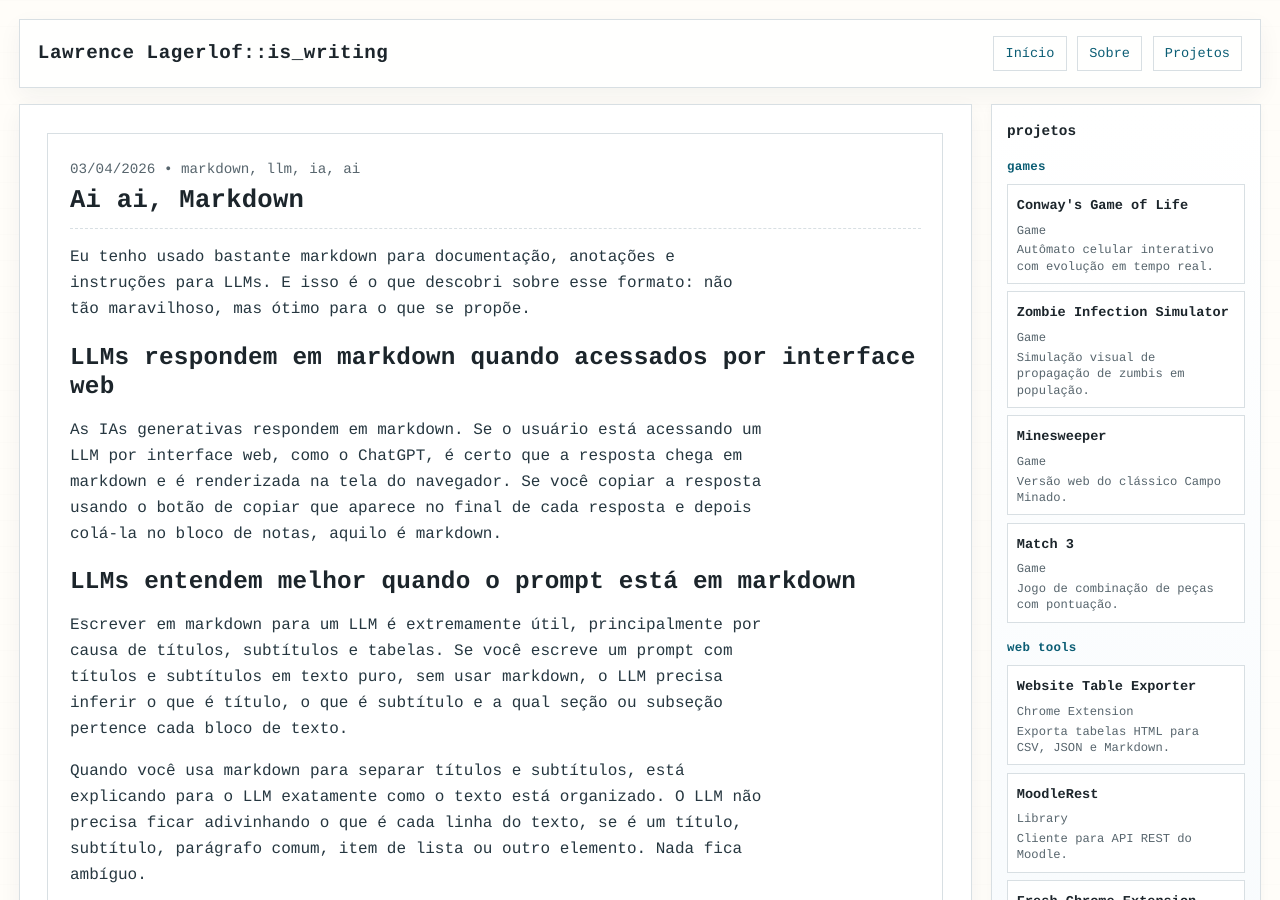
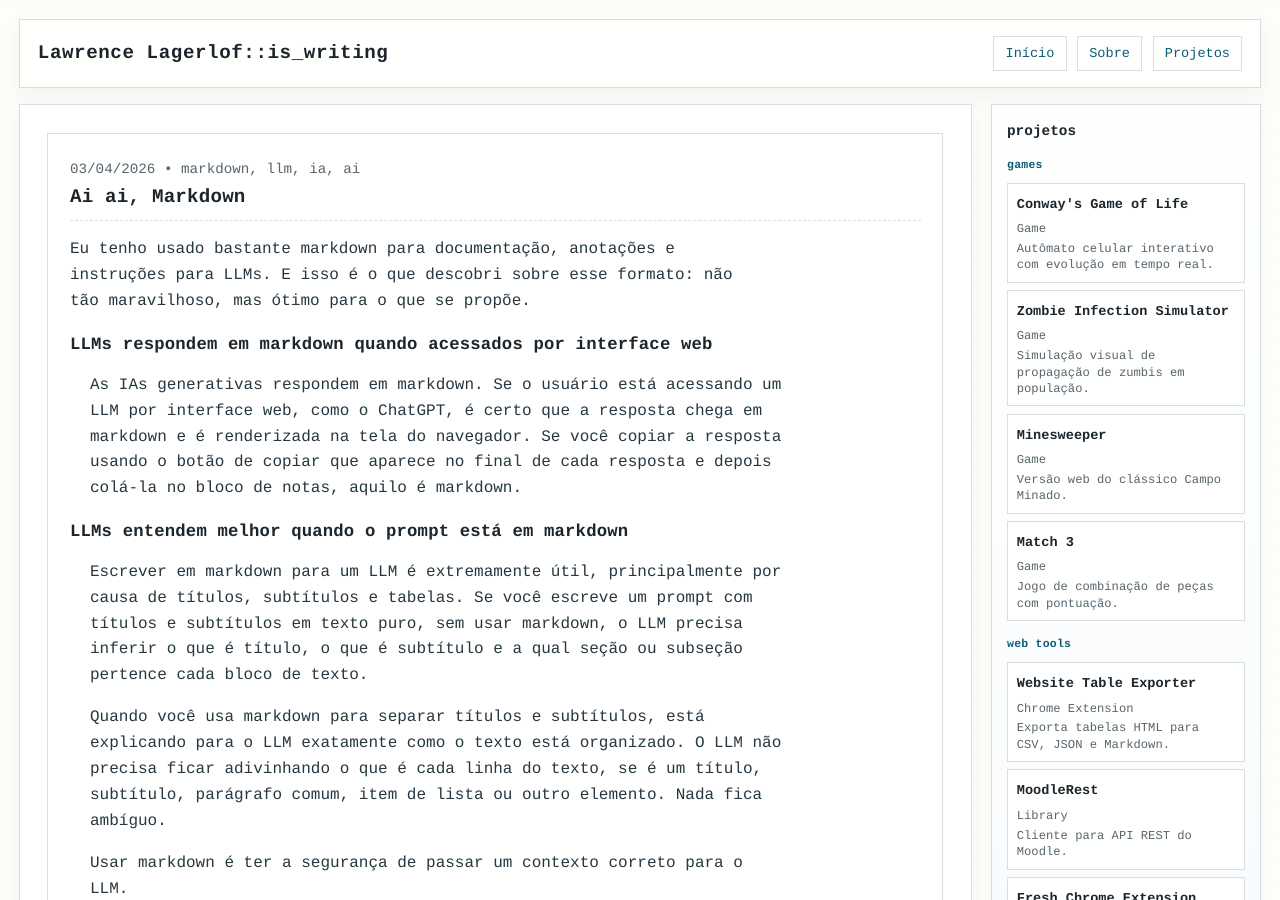
Before and after one commit to llagerlof/llagerlof.github.io, a Jekyll site: the page built from _posts/2026-04-03-ai-ai-markdown.md, in a window 1280 px wide and 900 px high. Built offline with Jekyll 4.4.1, drawn with Linux system fonts in a browser that asks for light colours.

Commit message:
Formatting

```diff
--- a/_posts/2026-04-03-ai-ai-markdown.md
+++ b/_posts/2026-04-03-ai-ai-markdown.md
@@ -6,26 +6,28 @@ tags: [markdown, llm, ia, ai]
 ---
 Eu tenho usado bastante markdown para documentação, anotações e instruções para LLMs. E isso é o que descobri sobre esse formato: não tão maravilhoso, mas ótimo para o que se propõe.
 
+
+
 ## LLMs respondem em markdown quando acessados por interface web
 
-As IAs generativas respondem em markdown. Se o usuário está acessando um LLM por interface web, como o ChatGPT, é certo que a resposta chega em markdown e é renderizada na tela do navegador. Se você copiar a resposta usando o botão de copiar que aparece no final de cada resposta e depois colá-la no bloco de notas, aquilo é markdown.
+> As IAs generativas respondem em markdown. Se o usuário está acessando um LLM por interface web, como o ChatGPT, é certo que a resposta chega em markdown e é renderizada na tela do navegador. Se você copiar a resposta usando o botão de copiar que aparece no final de cada resposta e depois colá-la no bloco de notas, aquilo é markdown.
 
 ## LLMs entendem melhor quando o prompt está em markdown
 
-Escrever em markdown para um LLM é extremamente útil, principalmente por causa de títulos, subtítulos e tabelas. Se você escreve um prompt com títulos e subtítulos em texto puro, sem usar markdown, o LLM precisa inferir o que é título, o que é subtítulo e a qual seção ou subseção pertence cada bloco de texto.
+> Escrever em markdown para um LLM é extremamente útil, principalmente por causa de títulos, subtítulos e tabelas. Se você escreve um prompt com títulos e subtítulos em texto puro, sem usar markdown, o LLM precisa inferir o que é título, o que é subtítulo e a qual seção ou subseção pertence cada bloco de texto.
 
-Quando você usa markdown para separar títulos e subtítulos, está explicando para o LLM exatamente como o texto está organizado. O LLM não precisa ficar adivinhando o que é cada linha do texto, se é um título, subtítulo, parágrafo comum, item de lista ou outro elemento. Nada fica ambíguo.
+> Quando você usa markdown para separar títulos e subtítulos, está explicando para o LLM exatamente como o texto está organizado. O LLM não precisa ficar adivinhando o que é cada linha do texto, se é um título, subtítulo, parágrafo comum, item de lista ou outro elemento. Nada fica ambíguo.
 
-Usar markdown é ter a segurança de passar um contexto correto para o LLM.
+> Usar markdown é ter a segurança de passar um contexto correto para o LLM.
 
 ## Tabelas
 
-Tabelas feitas em markdown são estruturadas e excelentes para passar para um Gemini ou Claude. Se você tiver de passar uma tabela para um LLM, use o formato markdown ou CSV. Quando você faz o upload de uma planilha, a aplicação converte a planilha em CSV antes de passar para o LLM, mas isso é transparente para o usuário.
+> Tabelas feitas em markdown são estruturadas e excelentes para passar para um Gemini ou Claude. Se você tiver de passar uma tabela para um LLM, use o formato markdown ou CSV. Quando você faz o upload de uma planilha, a aplicação converte a planilha em CSV antes de passar para o LLM, mas isso é transparente para o usuário.
 
 ## Documentação pessoal
 
-Como eu mantenho minha documentação pessoal toda em markdown, e como é texto puro, é extremamente fácil para um agente de IA consultar as informações na documentação sem precisar converter nada nem fazer nenhuma operação mirabolante para recuperar as informações solicitadas.
+> Como eu mantenho minha documentação pessoal toda em markdown, e como é texto puro, é extremamente fácil para um agente de IA consultar as informações na documentação sem precisar converter nada nem fazer nenhuma operação mirabolante para recuperar as informações solicitadas.
 
 ## Conclusão
 
-O formato é bom, principalmente para utilização com inteligências artificiais generativas.
+> O formato é bom, principalmente para utilização com inteligências artificiais generativas.
--- a/assets/css/blog.css
+++ b/assets/css/blog.css
@@ -11,6 +11,7 @@
     --accent: #ea580c;
     --shadow-soft: 0 8px 22px rgba(14, 38, 53, 0.05);
     --shadow-card: 0 3px 10px rgba(14, 38, 53, 0.04);
+    --title-size: clamp(0.9rem, 2.2vw, 1.2rem);
 }
 
 * {
@@ -85,7 +86,7 @@ body {
     color: var(--text);
     text-decoration: none;
     letter-spacing: 0.03em;
-    font-size: clamp(0.9rem, 2.2vw, 1.2rem);
+    font-size: var(--title-size);
     font-weight: 700;
 }
 
@@ -140,11 +141,27 @@ body {
 }
 
 .site-main h1 {
-    font-size: clamp(1.34rem, 2.4vw, 1.64rem);
+    font-size: var(--title-size);
 }
 
 .site-main h2 {
-    font-size: clamp(1.24rem, 2vw, 1.52rem);
+    font-size: clamp(0.84rem, 2vw, 1.08rem);
+}
+
+.site-main h3 {
+    font-size: clamp(0.8rem, 1.7vw, 0.98rem);
+}
+
+.site-main h4 {
+    font-size: clamp(0.76rem, 1.5vw, 0.9rem);
+}
+
+.site-main h5 {
+    font-size: 0.76rem;
+}
+
+.site-main h6 {
+    font-size: 0.72rem;
 }
 
 .site-main a {
@@ -186,7 +203,7 @@ body {
 .project-group h3 {
     margin: 0 0 0.45rem;
     color: var(--primary-strong);
-    font-size: 0.78rem;
+    font-size: 0.72rem;
     text-transform: lowercase;
     letter-spacing: 0.02em;
 }
@@ -260,7 +277,7 @@ body {
 
 .hero h1 {
     margin: 0 0 0.6rem;
-    font-size: clamp(1.35rem, 2.7vw, 1.7rem);
+    font-size: var(--title-size);
     max-width: 22ch;
 }
 
@@ -306,7 +323,7 @@ body {
 
 .post-title {
     margin: 0 0 0.35rem;
-    font-size: 1.1rem;
+    font-size: clamp(0.84rem, 2vw, 1.08rem);
 }
 
 .post-title a {
@@ -340,7 +357,7 @@ body {
 
 .post-header h1 {
     margin: 0;
-    font-size: clamp(1.32rem, 2.2vw, 1.6rem);
+    font-size: var(--title-size);
 }
 
 .prose > * {
@@ -348,9 +365,32 @@ body {
 }
 
 .prose h2,
-.prose h3 {
+.prose h3,
+.prose h4,
+.prose h5,
+.prose h6 {
     margin-top: 1.3rem;
     margin-bottom: 0.5rem;
+}
+
+.post .prose h2 {
+    font-size: clamp(0.84rem, 2vw, 1.08rem);
+}
+
+.post .prose h3 {
+    font-size: clamp(0.8rem, 1.7vw, 0.98rem);
+}
+
+.post .prose h4 {
+    font-size: clamp(0.76rem, 1.5vw, 0.9rem);
+}
+
+.post .prose h5 {
+    font-size: 0.76rem;
+}
+
+.post .prose h6 {
+    font-size: 0.72rem;
 }
 
 .prose p,
@@ -361,6 +401,10 @@ body {
 .prose ul,
 .prose ol {
     padding-left: 1.1rem;
+}
+
+.prose blockquote {
+    margin: 1rem 1.25rem;
 }
 
 .prose code {
```
